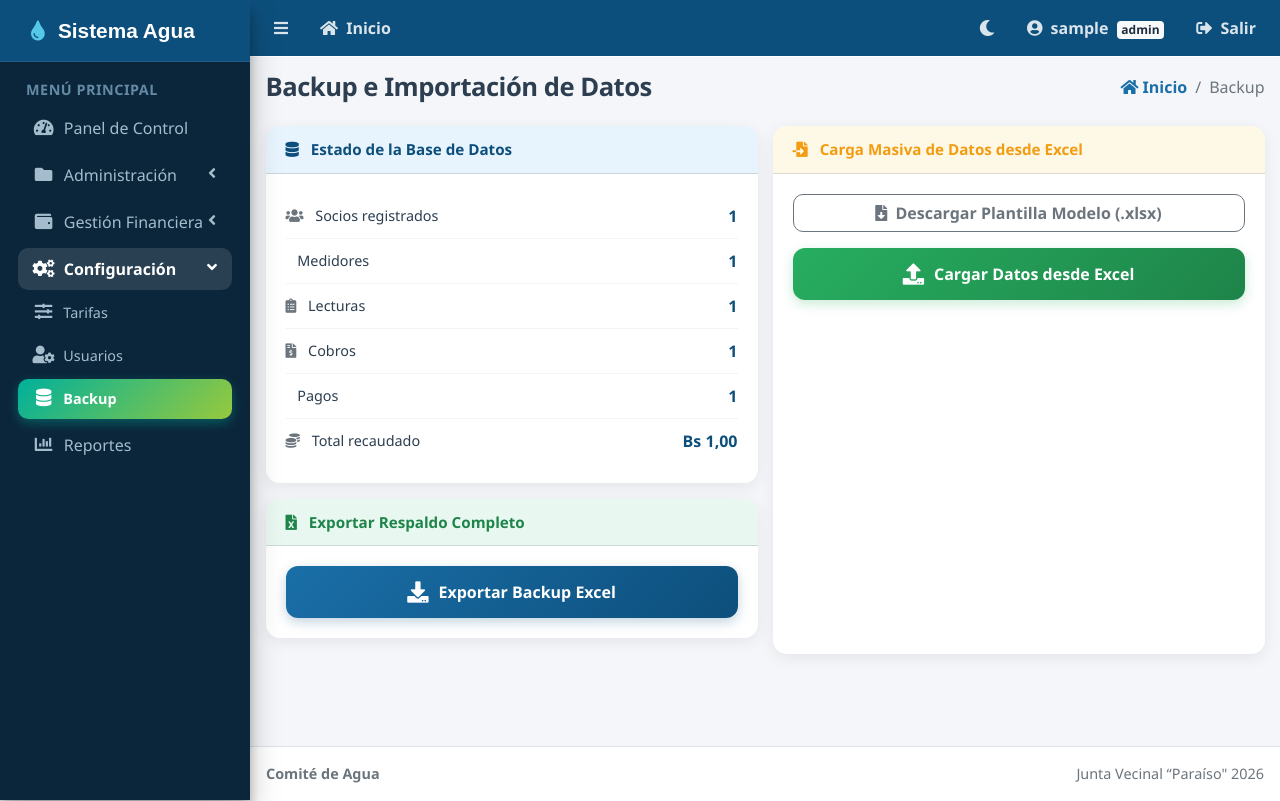
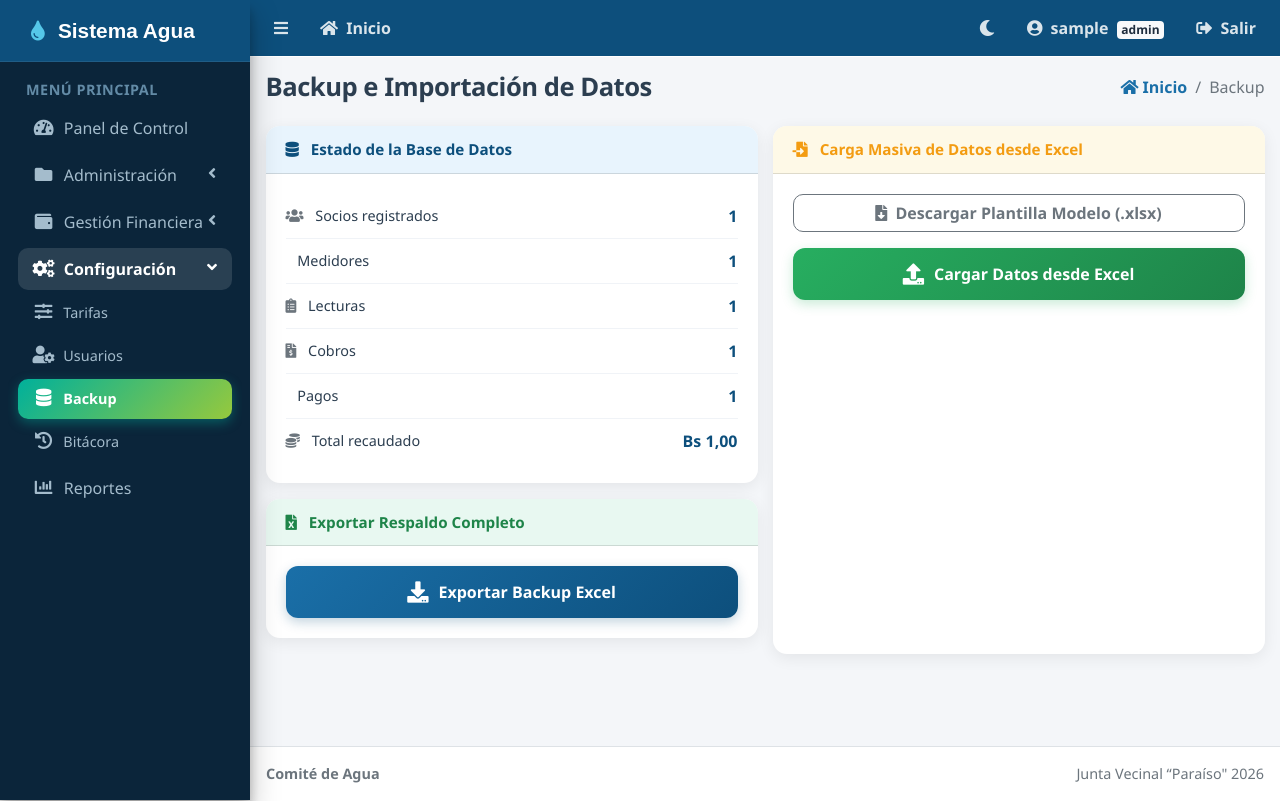
Before and after one commit to machete736/Sistema_Agua, a Django app: page /backup/ in a window 1280 px wide. Run offline with Django 5.2, Linux system fonts and the light colour scheme; a user stored in the database is signed in; tables that the repository leaves empty hold one stand-in row (values such as "Sample post"); some libraries are stand-ins or nearby versions.

Commit message:
agregar bitacora en el panel2

```diff
--- a/templates/base.html
+++ b/templates/base.html
@@ -327,8 +327,8 @@
             </li>
 
             <!-- NIVEL 1: CONFIGURACIÓN Y SISTEMA -->
-            <li class="nav-item {% if 'tarifas' in request.resolver_match.url_name or 'usuarios' in request.resolver_match.url_name or 'backup' in request.resolver_match.url_name %}menu-open{% endif %}">
-              <a href="#" class="nav-link {% if 'tarifas' in request.resolver_match.url_name or 'usuarios' in request.resolver_match.url_name or 'backup' in request.resolver_match.url_name %}active-category{% endif %}">
+            <li class="nav-item {% if 'tarifas' in request.resolver_match.url_name or 'usuarios' in request.resolver_match.url_name or 'backup' in request.resolver_match.url_name or 'bitacora' in request.resolver_match.url_name %}menu-open{% endif %}">
+              <a href="#" class="nav-link {% if 'tarifas' in request.resolver_match.url_name or 'usuarios' in request.resolver_match.url_name or 'backup' in request.resolver_match.url_name or 'bitacora' in request.resolver_match.url_name %}active-category{% endif %}">
                 <i class="nav-icon fas fa-cogs"></i>
                 <p>
                   Configuración
@@ -352,6 +352,12 @@
                   <a href="{% url 'backup_vista' %}" class="nav-link {% if 'backup' in request.resolver_match.url_name %}active{% endif %}">
                     <i class="fas fa-database nav-icon"></i>
                     <p>Backup</p>
+                  </a>
+                </li>
+                <li class="nav-item">
+                  <a href="{% url 'bitacora_lista' %}" class="nav-link {% if 'bitacora' in request.resolver_match.url_name %}active{% endif %}">
+                    <i class="fas fa-history nav-icon"></i>
+                    <p>Bitácora</p>
                   </a>
                 </li>
               </ul>
```
